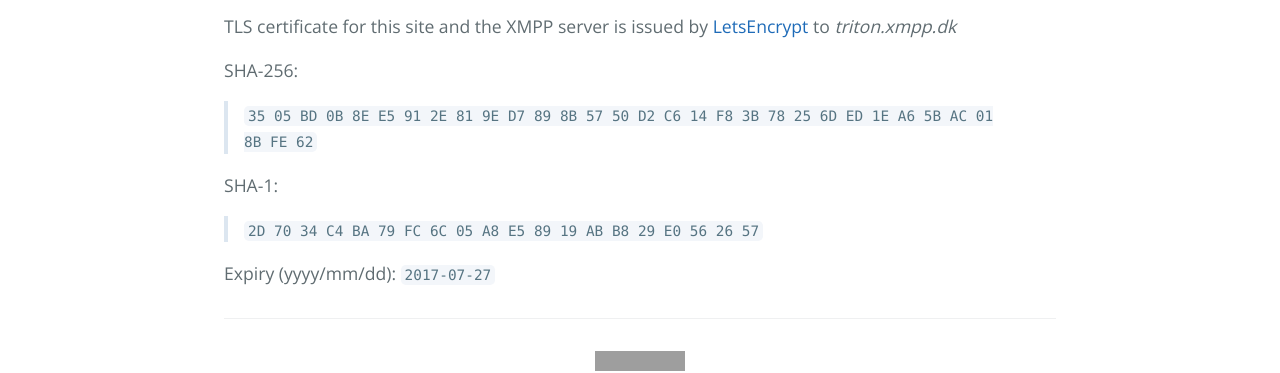
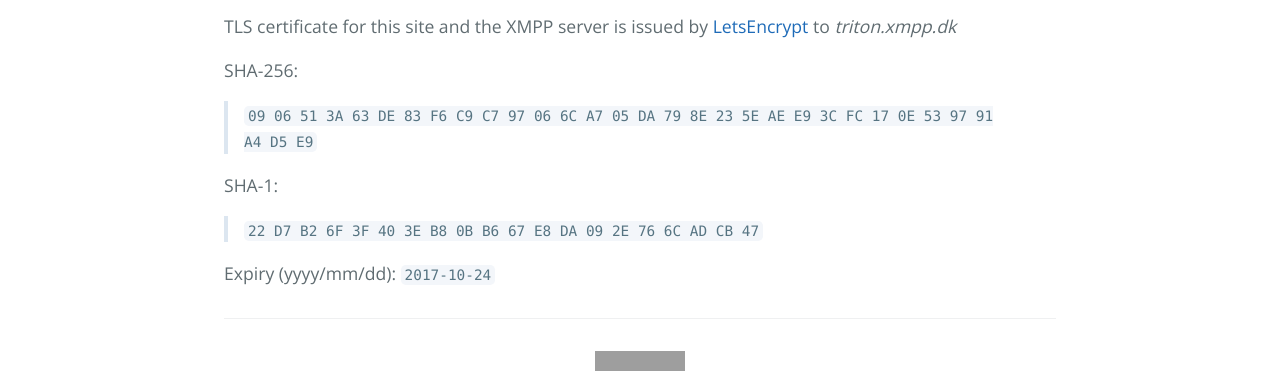
Before and after one commit to graffen/xmpp.dk, a Jekyll site: the page built from _pages/03_fingerprints.md, in a window 1280 px wide. Shown: the part 662-1035 px from the top of the page. Built offline with Jekyll 4.4.1, drawn with Linux system fonts in a browser that asks for light colours; grey boxes are pictures that could not be loaded.

Commit message:
New certificate fingerprints

```diff
--- a/_config.yml
+++ b/_config.yml
@@ -10,9 +10,9 @@ twitter_username: xmppdk
 fingerprints:
   otr: 6A99F136 E66972B9 B169D5B3 458828D1 4003240F
   tls:
-    sha-256: 35 05 BD 0B 8E E5 91 2E 81 9E D7 89 8B 57 50 D2 C6 14 F8 3B 78 25 6D ED 1E A6 5B AC 01 8B FE 62
-    sha-1: 2D 70 34 C4 BA 79 FC 6C 05 A8 E5 89 19 AB B8 29 E0 56 26 57
-    expiry: 2017-07-27
+    sha-256: 09 06 51 3A 63 DE 83 F6 C9 C7 97 06 6C A7 05 DA 79 8E 23 5E AE E9 3C FC 17 0E 53 97 91 A4 D5 E9
+    sha-1: 22 D7 B2 6F 3F 40 3E B8 0B B6 67 E8 DA 09 2E 76 6C AD CB 47
+    expiry: 2017-10-24
 
 # Build settings
 markdown: kramdown
```
